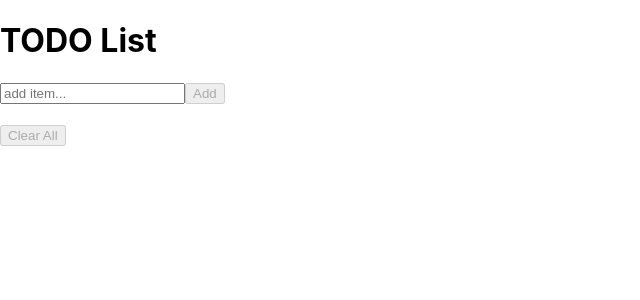
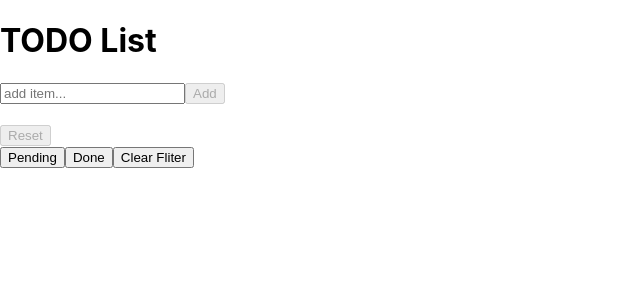
Before and after one commit to niyatichandan/React-learning, a React (Create React App) app: page / in a window 1280 px wide. Shown: the top 300 px of the page, without its empty margins (0-640 px from the left). Built offline with nearby package versions, Linux system fonts and the light colour scheme.

Commit message:
fixed bugs and enhancements

```diff
--- a/package.json
+++ b/package.json
@@ -6,7 +6,10 @@
     "@testing-library/jest-dom": "^5.17.0",
     "@testing-library/react": "^13.4.0",
     "@testing-library/user-event": "^13.5.0",
+    "bootstrap": "^5.3.2",
     "react": "^18.2.0",
+    "react-confirm-alert": "^3.0.6",
+    "react-confirm-bootstrap": "^5.3.1",
     "react-dom": "^18.2.0",
     "react-scripts": "5.0.1",
     "web-vitals": "^2.1.4"
--- a/src/App.js
+++ b/src/App.js
@@ -1,9 +1,11 @@
 import logo from './logo.svg';
 import './App.css';
 import { useState } from "react";
+import DeleteButton from './DeleteButton.js'
 
 function App() {
   const [todos, setTodos] = useState([]);
+  const [originalTodos, setOriginalTodos] = useState(todos);
   const [input, setInput] = useState('');
   const [editInput, setEditInput] = useState('');
   const [editIndex, setEditIndex] = useState(null);
@@ -44,10 +46,30 @@ function App() {
     const updatedTodos = todos.filter((_,i) => i !== index )
     setTodos(updatedTodos);
     setEditIndex(null);
+    console.log("Item deleted");
   };
 
-  const clearAll = () => {
+  const resetList = () => {
     setTodos([]);
+    setEditIndex(null);
+  }
+
+  const pendingTodoList = () => {
+    setOriginalTodos(todos);
+    const updatedTodos = todos.filter((todo) => todo.completed === false )
+    setTodos(updatedTodos);
+    setEditIndex(null);
+  }
+
+  const doneTodoList = () => {
+    setOriginalTodos(todos);
+    const updatedTodos = todos.filter((todo) => todo.completed === true )
+    setTodos(updatedTodos);
+    setEditIndex(null);
+  }
+
+  const clearFilter = () => {
+    setTodos(originalTodos);
     setEditIndex(null);
   }
 
@@ -68,7 +90,13 @@ function App() {
         </form>
       </div>
       <br />
-      <button onClick={clearAll} disabled={todos.length == 0 ? true : false}>Clear All</button>
+      <button onClick={resetList} disabled={todos.length === 0 ? true : false}>Reset</button>
+      <br />
+      <div>
+        <button onClick={pendingTodoList}>Pending</button>
+        <button onClick={doneTodoList}>Done</button>
+        <button onClick={clearFilter}>Clear Fliter</button>
+      </div>
       <br />
       <ul>
         {todos.map((todo, index) => (
@@ -88,7 +116,7 @@ function App() {
               </span>
             )}
             <button onClick={() => editTodo(index)}>Edit</button>
-            <button onClick={() => deleteTodo(index)}>Delete</button>
+            <DeleteButton onDelete={deleteTodo} deleteIndex={index} />
           </li>
         ))}
       </ul>
```
Also changed, not shown: 1 other file (tests, documents, lock files or other folders).
